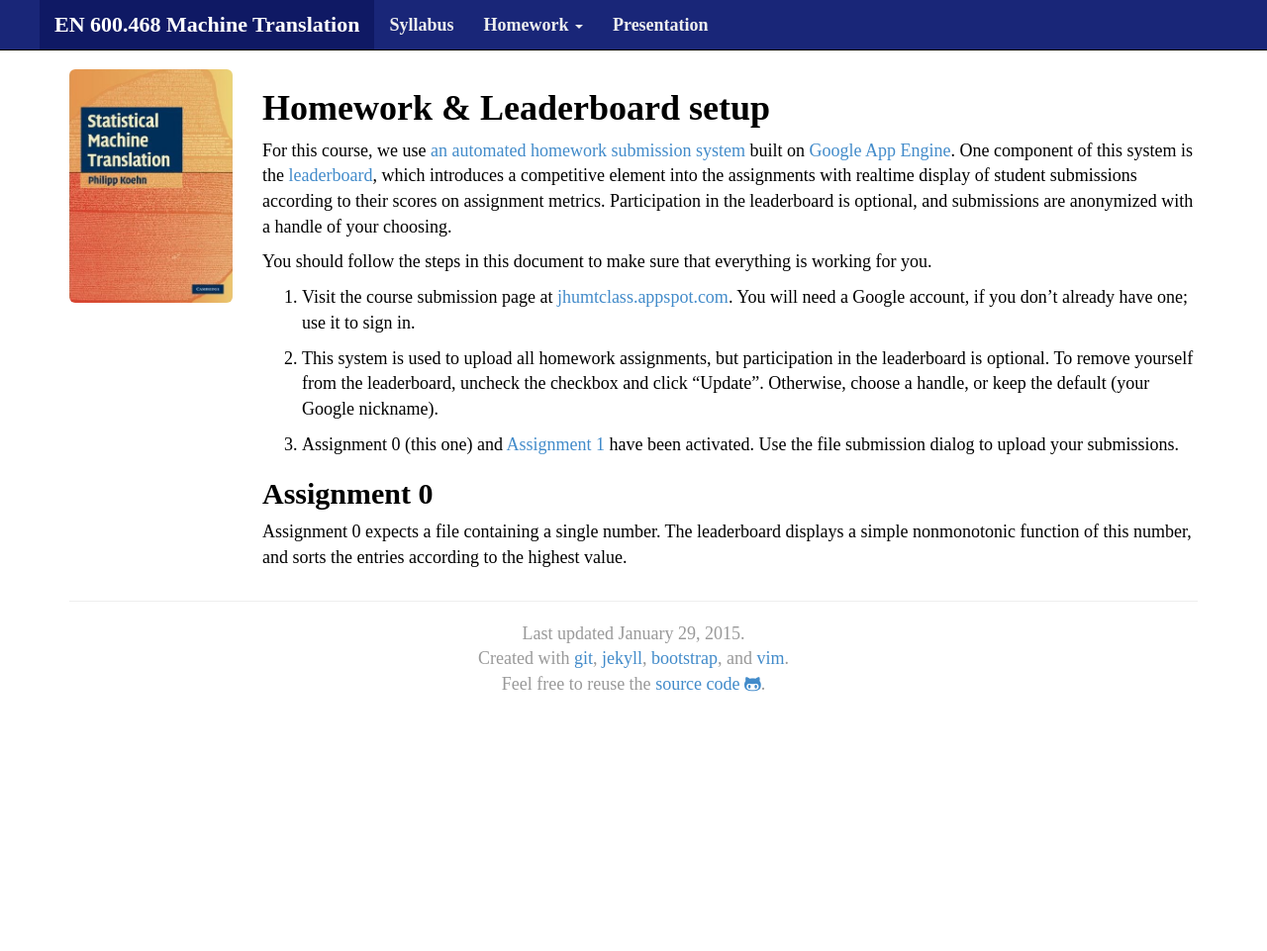
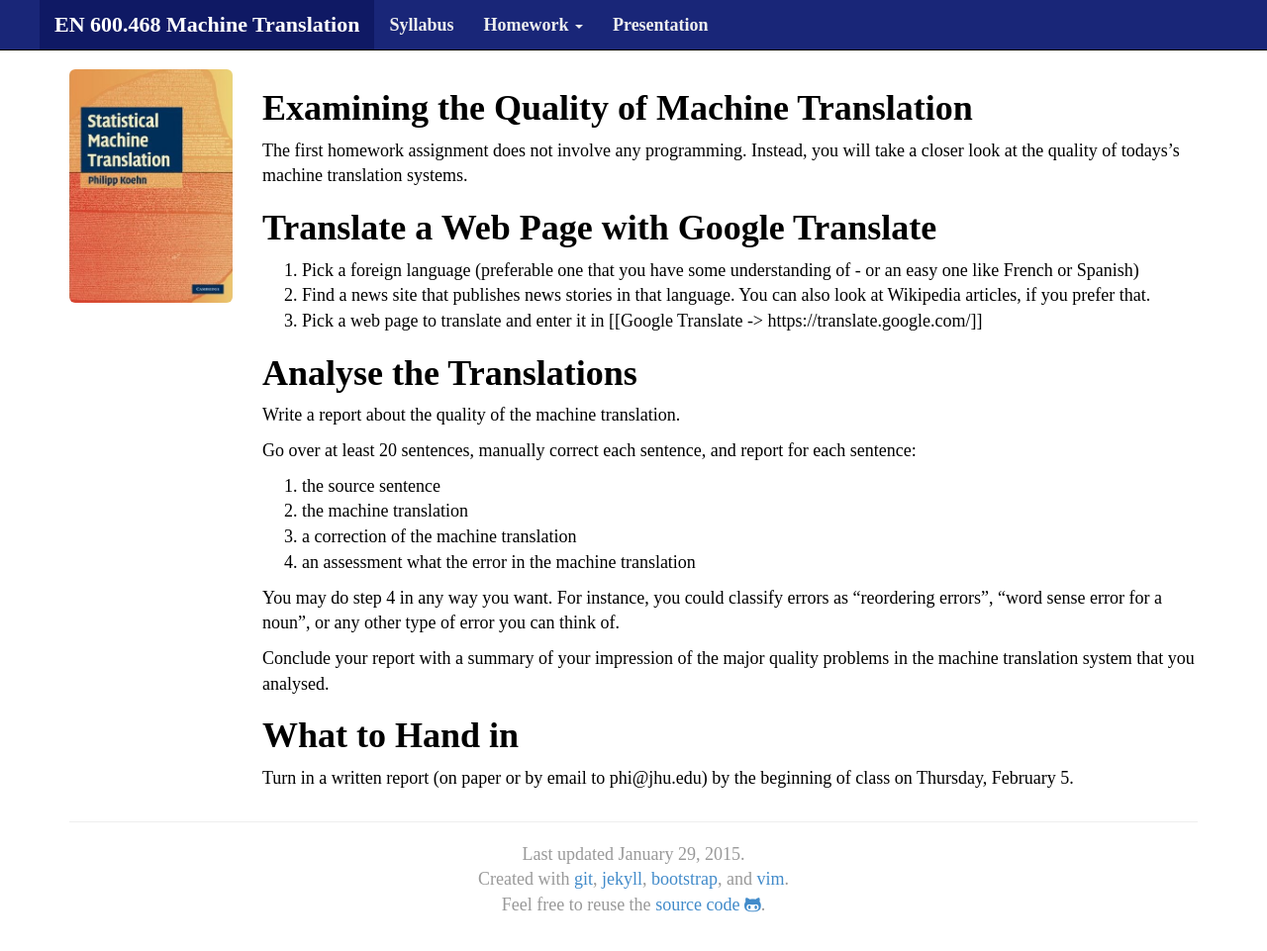
Before and after one commit to mt-class/jhu, a Jekyll site: the page built from hw0.md, in a window 1280 px wide and 979 px high. Shown: the top 961 px of the window at 99% size. Built offline with Jekyll 4.4.1, drawn with Linux system fonts in a browser that asks for light colours; nearby versions of some CDN libraries; some web fonts are replaced.

Commit message:
Update hw0.md

```diff
--- a/hw0.md
+++ b/hw0.md
@@ -6,29 +6,34 @@ title: Statistical Machine Translation
 active_tab: main_page
 ---
 
-Homework & Leaderboard setup
-=============================================================
+Examining the Quality of Machine Translation
+============================================
 
-For this course, we use [an automated homework submission system](http://jhumtclass.appspot.com)
-built on [Google App Engine](https://appengine.google.com). One component of this system is the
-[leaderboard](leaderboard.html), which introduces a competitive element into the assignments with
-realtime display of student submissions according to their scores on assignment
-metrics. Participation in the leaderboard is optional, and submissions are anonymized with a handle
-of your choosing.
+The first homework assignment does not involve any programming. Instead, you will take a closer look at the quality of todays's machine translation systems.
 
-You should follow the steps in this document to make sure that everything is working for you.
+Translate a Web Page with Google Translate
+==========================================
 
-1. Visit the course submission page at [jhumtclass.appspot.com](http://jhumtclass.appspot.com). You
-will need a Google account, if you don't already have one; use it to sign in.
+1. Pick a foreign language (preferable one that you have some understanding of - or an easy one like French or Spanish)
+2. Find a news site that publishes news stories in that language. You can also look at Wikipedia articles, if you prefer that.
+3. Pick a web page to translate and enter it in [[Google Translate -> https://translate.google.com/]]
 
-2. This system is used to upload all homework assignments, but participation in the leaderboard is
-optional. To remove yourself from the leaderboard, uncheck the checkbox and click
-"Update". Otherwise, choose a handle, or keep the default (your Google nickname).
+Analyse the Translations
+========================
 
-3. Assignment 0 (this one) and [Assignment 1](hw1.html) have been activated. Use the file submission
-dialog to upload your submissions.
+Write a report about the quality of the machine translation.
 
-## Assignment 0
+Go over at least 20 sentences, manually correct each sentence, and report for each sentence:
+1. the source sentence
+2. the machine translation
+3. a correction of the machine translation
+4. an assessment what the error in the machine translation
 
-Assignment 0 expects a file containing a single number. The leaderboard displays a simple
-nonmonotonic function of this number, and sorts the entries according to the highest value.
+You may do step 4 in any way you want. For instance, you could classify errors as "reordering errors", "word sense error for a noun", or any other type of error you can think of.
+
+Conclude your report with a summary of your impression of the major quality problems in the machine translation system that you analysed.
+
+What to Hand in
+===============
+
+Turn in a written report (on paper or by email to phi@jhu.edu) by the beginning of class on Thursday, February 5.
```
